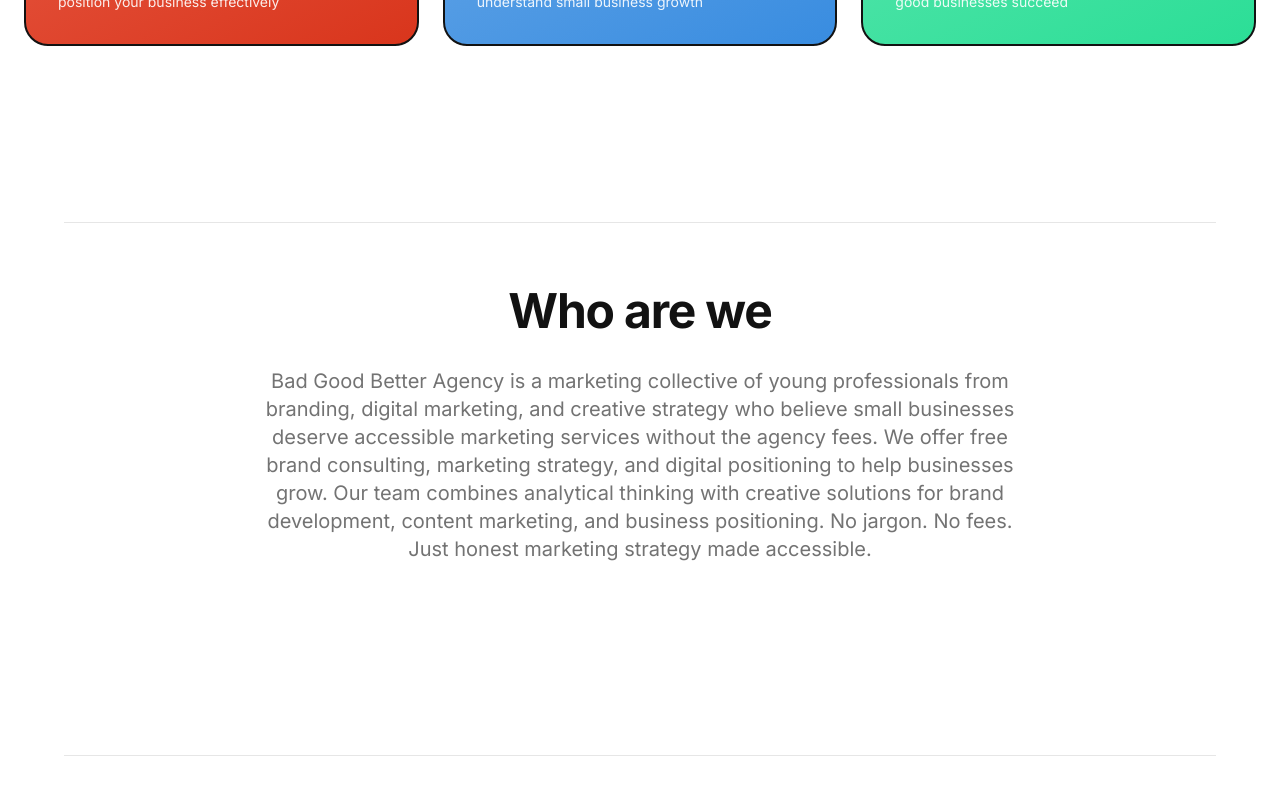
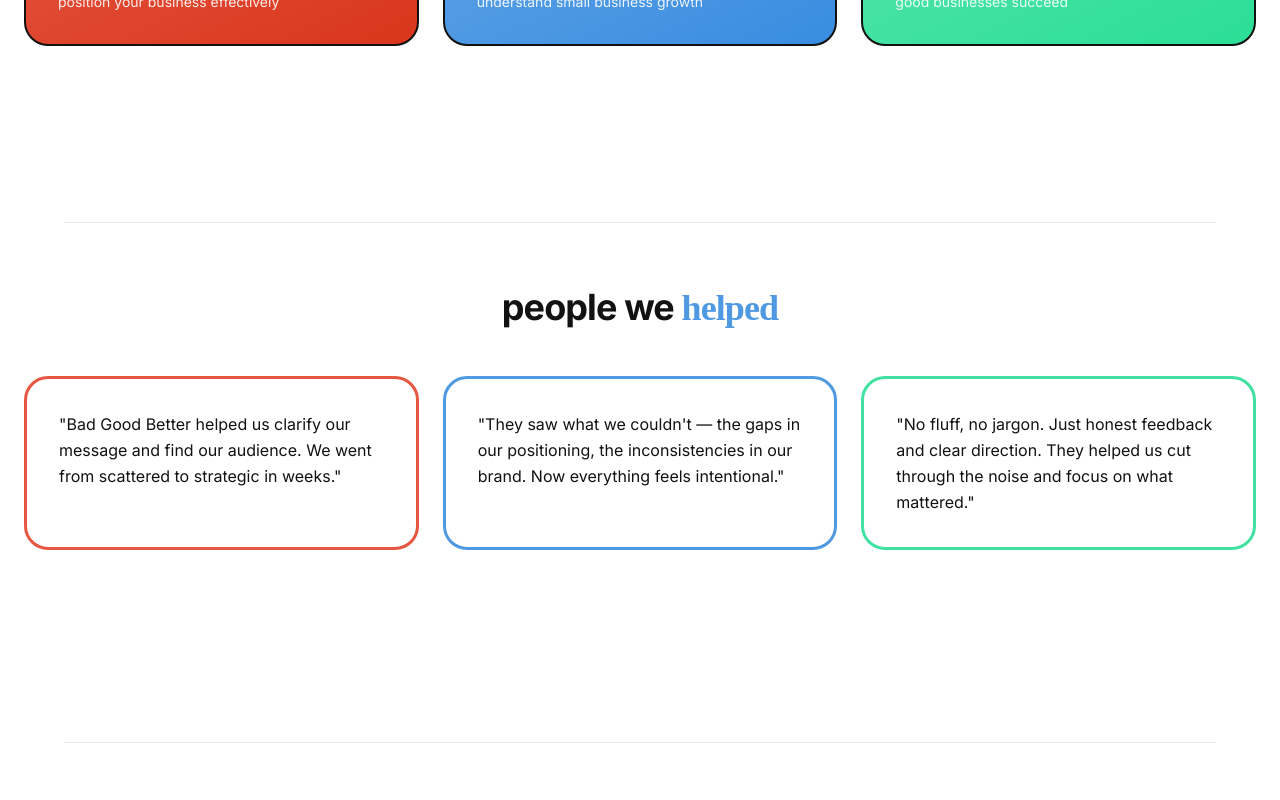
Before and after one commit to 0ideatbh-valid/lovabless-free-fix, a React (Vite) app: page / in a window 1280 px wide. Shown: the part 720-1520 px from the top of the page. Built offline with nearby package versions, Linux system fonts and the light colour scheme; the HTML template or start-up script is replaced by a standard one; a web font is replaced by a local one.

Commit message:
Refactor "People we helped" section

```diff
--- a/src/contexts/LanguageContext.tsx
+++ b/src/contexts/LanguageContext.tsx
@@ -20,7 +20,7 @@ const translations = {
     reviewsTitle: "people we helped",
 
     // Who Are We
-    whoAreWeTitle: "Who are we",
+    whoAreWeTitle: "About Us",
     whoAreWeText: "Bad Good Better Agency is a marketing collective of young professionals from branding, digital marketing, and creative strategy who believe small businesses deserve accessible marketing services without the agency fees. We offer free brand consulting, marketing strategy, and digital positioning to help businesses grow. Our team combines analytical thinking with creative solutions for brand development, content marketing, and business positioning. No jargon. No fees. Just honest marketing strategy made accessible.",
 
     // Why Free
@@ -84,7 +84,7 @@ const translations = {
     reviewsTitle: "gente a la que ayudamos",
 
     // Who Are We
-    whoAreWeTitle: "Quiénes somos",
+    whoAreWeTitle: "Sobre Nosotros",
     whoAreWeText: "Somos un grupo de jóvenes profesionales del marketing, el diseño y otras disciplinas creativas que creemos que los pequeños negocios merecen una estrategia real y honesta, sin tecnicismos. Combinamos pensamiento analítico y creatividad para ayudar a las marcas a encontrar claridad, propósito y crecimiento. Sin palabras vacías. Sin costes. Solo trabajo mejor, hecho sencillo.",
 
     // Why Free
--- a/src/pages/Index.tsx
+++ b/src/pages/Index.tsx
@@ -16,11 +16,11 @@ const Index = () => {
     <div className="min-h-screen bg-background">
       <LanguageToggle />
       <Hero />
+      <Reviews />
       <WhoAreWe />
       <WhyFree />
       <WhatWeDo />
       <HowItWorks />
-      <Reviews />
       <LinkedInPanel />
       <ContactForm />
       <Disclaimer />
```
